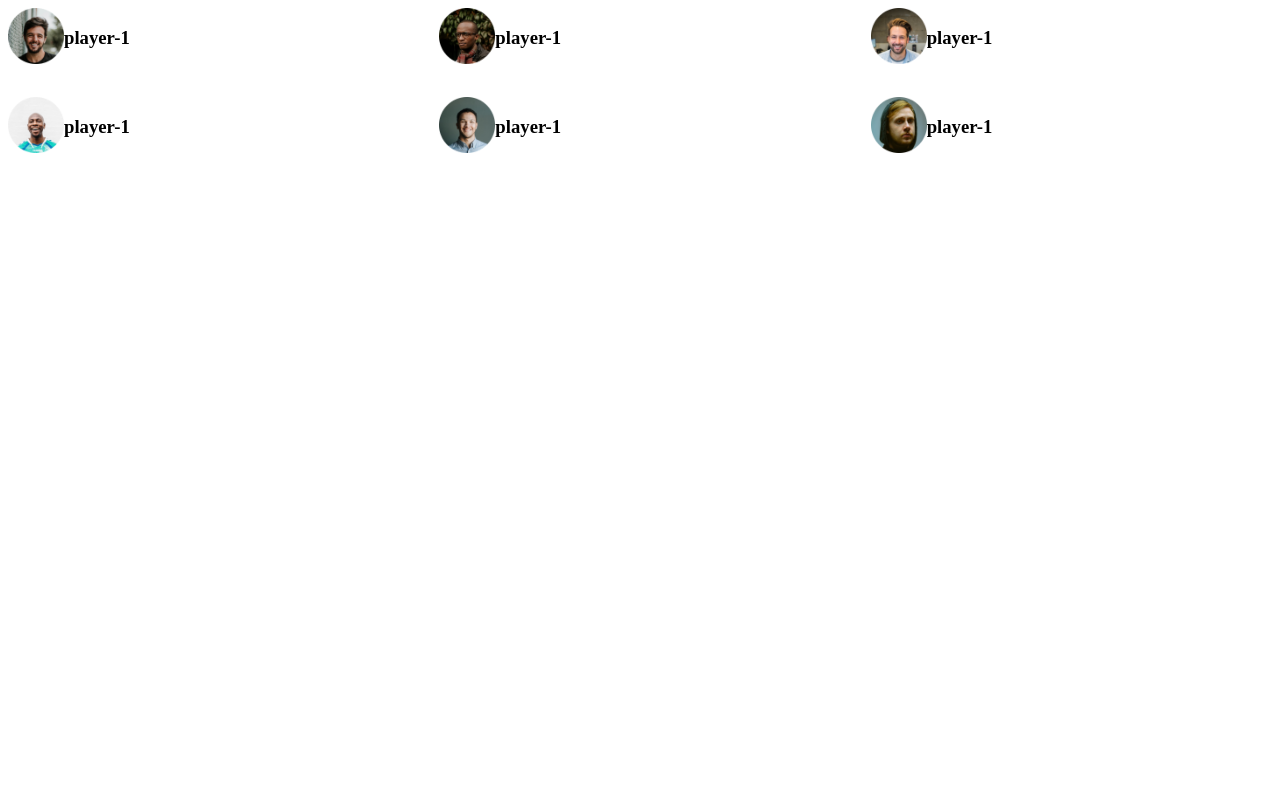
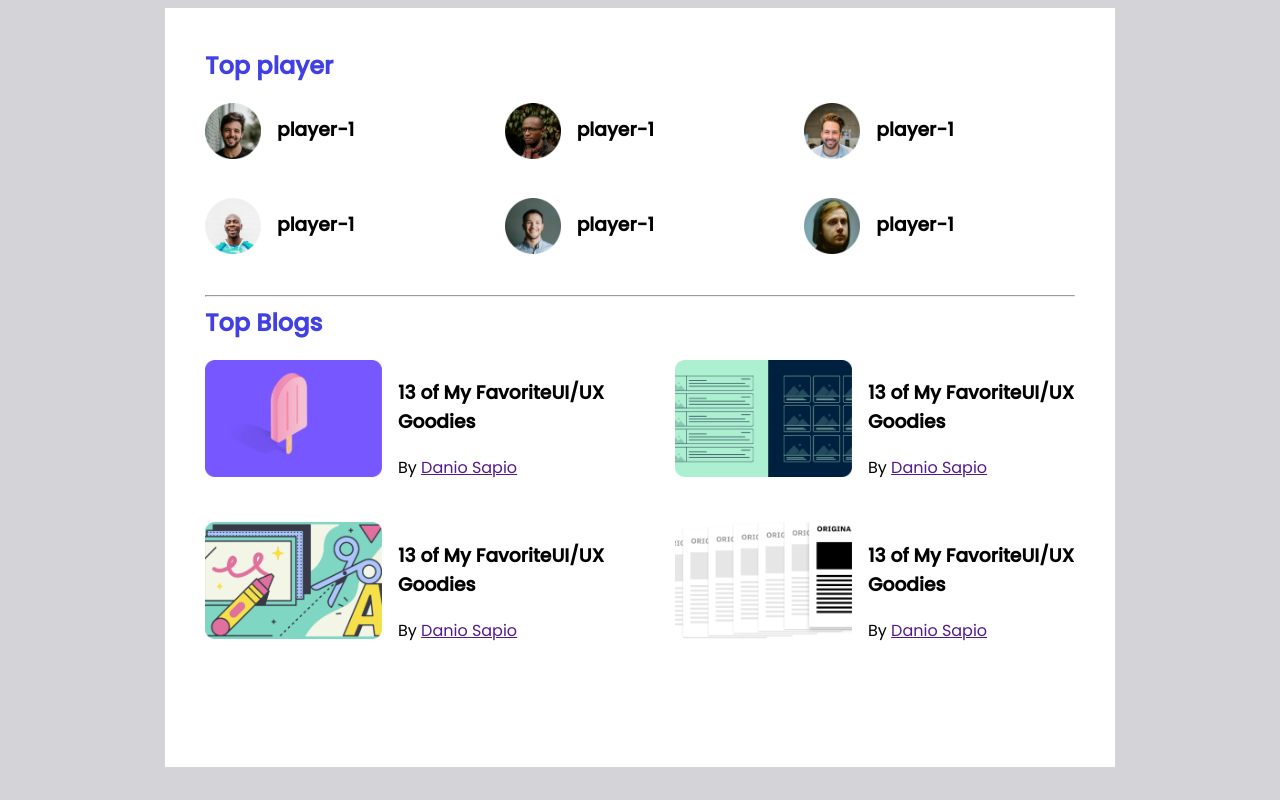
Before and after one commit to Atik1239/leader-board, a plain HTML site: page index.html in a window 1280 px wide. Drawn offline with Linux system fonts and the light colour scheme.

Commit message:
second commit

```diff
--- a/index.html
+++ b/index.html
@@ -15,31 +15,87 @@
     <main>
         <!-- top players and top blogs start -->
 
-            <section class="playerbloog-section">
+            <section class="playerblog-section container">
+                <div class="top-players">
+                    <h2 class="section-title">Top player</h2>
                     <div class="players">
                         <div class="player">
                             <img class="image-d" src="images/players/player-1.png" alt="">
-                        <h3>player-1</h3>
+                            <h3 class = "player-name">player-1</h3>
                         </div>
                         <div class="player">
                             <img class="image-d" src="images/players/player-2.png" alt="">
-                        <h3>player-1</h3>
+                            <h3 class = "player-name">player-1</h3>
                         </div>
                         <div class="player">
                             <img class="image-d"  src="images/players/player-3.png" alt="">
-                        <h3>player-1</h3>
+                            <h3 class = "player-name">player-1</h3>
                         </div>
                         <div class="player">
                             <img class="image-d" src="images/players/player-4.png" alt="">
-                        <h3>player-1</h3>
+                            <h3 class = "player-name">player-1</h3>
                         </div>
                         <div class="player">
                             <img class="image-d" src="images/players/player-5.png" alt="">
-                        <h3>player-1</h3>
+                            <h3 class = "player-name">player-1</h3>
                         </div>
                         <div class="player">
                             <img class="image-d" src="images/players/player-6.png" alt="">
-                        <h3>player-1</h3>
+                            <h3 class = "player-name">player-1</h3>
+                        </div>
+                    </div>
+                </div>
+                <hr>
+                <!---------------------
+                    top blog starts
+                ------------------------>
+                <div class="top-blogs">
+                    <h2 class="section-title">Top Blogs</h2>
+                    <div class="blogs">
+                        <div class="blog">
+                            <div class="thumbnail">
+                                <img src="images/blogs/blog-1.png" alt="">
+                            </div>
+                            <div class="blog-info">
+                                <h3>13 of My     FavoriteUI/UX Goodies
+                                </h3>
+
+                                <p>By <a href="">Danio Sapio</a></p>
+                            </div>
+                        </div>
+                        <div class="blog">
+                            <div class="thumbnail">
+                                <img src="images/blogs/blog-2.png" alt="">
+                            </div>
+                            <div class="blog-info">
+                                <h3>13 of My     FavoriteUI/UX Goodies
+                                </h3>
+
+                                <p>By <a href="">Danio Sapio</a></p>
+                            </div>
+                        </div>
+                        <div class="blog">
+                            <div class="thumbnail">
+                                <img src="images/blogs/blog-3.png" alt="">
+                            </div>
+                            <div class="blog-info">
+                                <h3>13 of My     FavoriteUI/UX Goodies
+                                </h3>
+
+                                <p>By <a href="">Danio Sapio</a></p>
+                            </div>
+                        </div>
+                        <div class="blog">
+                            <div class="thumbnail">
+                                <img src="images/blogs/blog-4.png" alt="">
+                            </div>
+                            <div class="blog-info">
+                                <h3>13 of My     FavoriteUI/UX Goodies
+                                </h3>
+
+                                <p>By <a href="">Danio Sapio</a></p>
+                            </div>
+                        </div>
                     </div>
                 </div>
             </section>
--- a/styles/style.css
+++ b/styles/style.css
@@ -1,13 +1,61 @@
+@import url('https://fonts.googleapis.com/css2?family=Poppins:wght@400;500&family=Roboto&display=swap');
+
+
+body{
+    font-family: 'Poppins', sans-serif;
+    background-color: #d4d3d8;
+}
+.container{
+    background-color: white;
+    width: 870px;
+    height: 679px;
+    padding: 40px;
+}
+.top-players{
+    margin-bottom: 30px;
+}
+.section-title{
+    color: rgb(64, 64, 228);
+    margin-top: 0;
+}
+main{
+    display: flex;
+    justify-content: center;
+
+}
 .players{
     display: grid;
-    grid-template-columns: repeat(3 , 1fr);
-
-    grid-gap: 30px;
-}
-.image-d{
-    width: 56px;
-    height: 56px;
+    grid-template-columns: repeat(3, 1fr);
+    grid-gap: 29px;
 }
 .player{
     display: flex;
 }
+.player img{
+    width: 56px;
+    height: 56px;
+}
+.player-name{
+    margin-left: 16px;
+    position: relative;
+    bottom: 7px;
+}
+/* -----------------------
+   top blogs styles
+---------------------*/
+.blog{
+    display: flex;
+}
+.thumbnail img{
+    width: 177px;
+    height: 117px;
+}
+.blog-info{
+    margin-left: 16px;
+}
+.blogs{
+    display: grid;
+    grid-template-columns: repeat(2, 1fr);
+    grid-row-gap: 26px;
+    grid-column-gap: 70px;
+}
```
Lines whose indentation alone changed are shown as unchanged.
